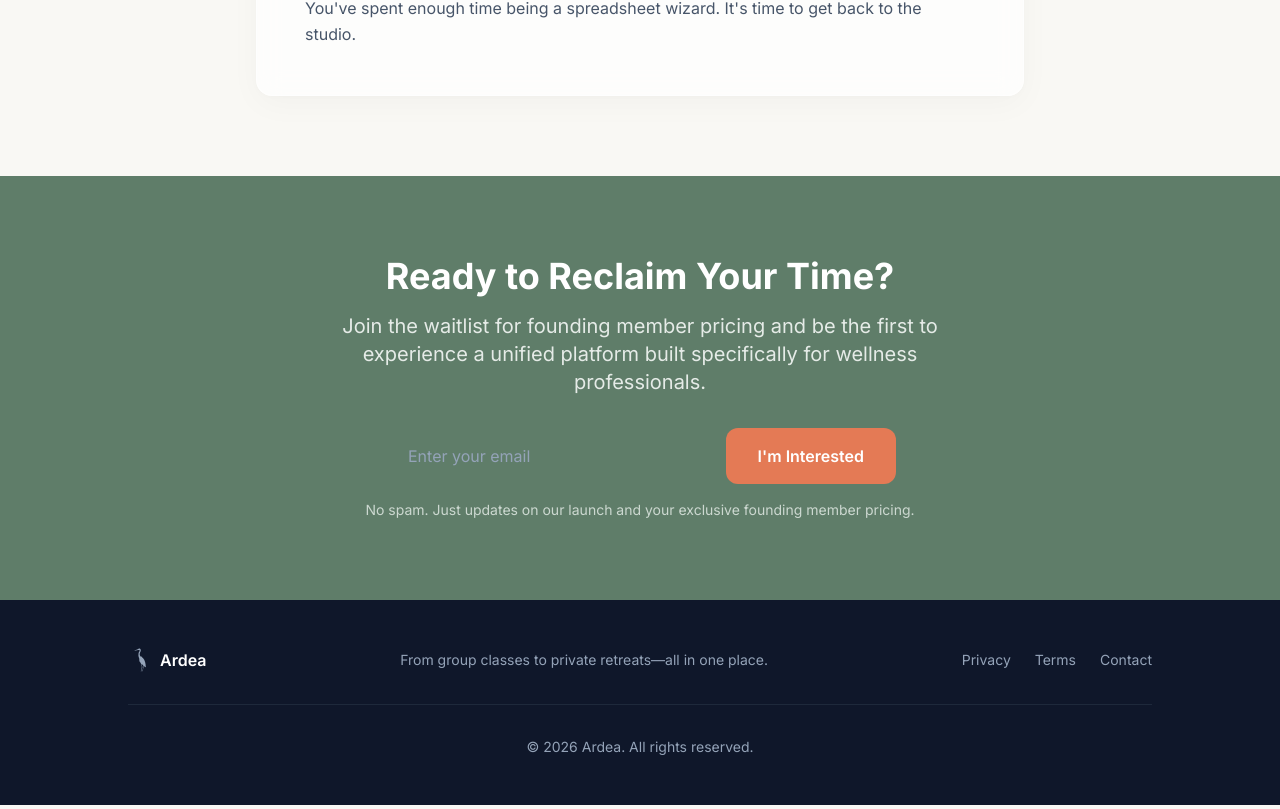
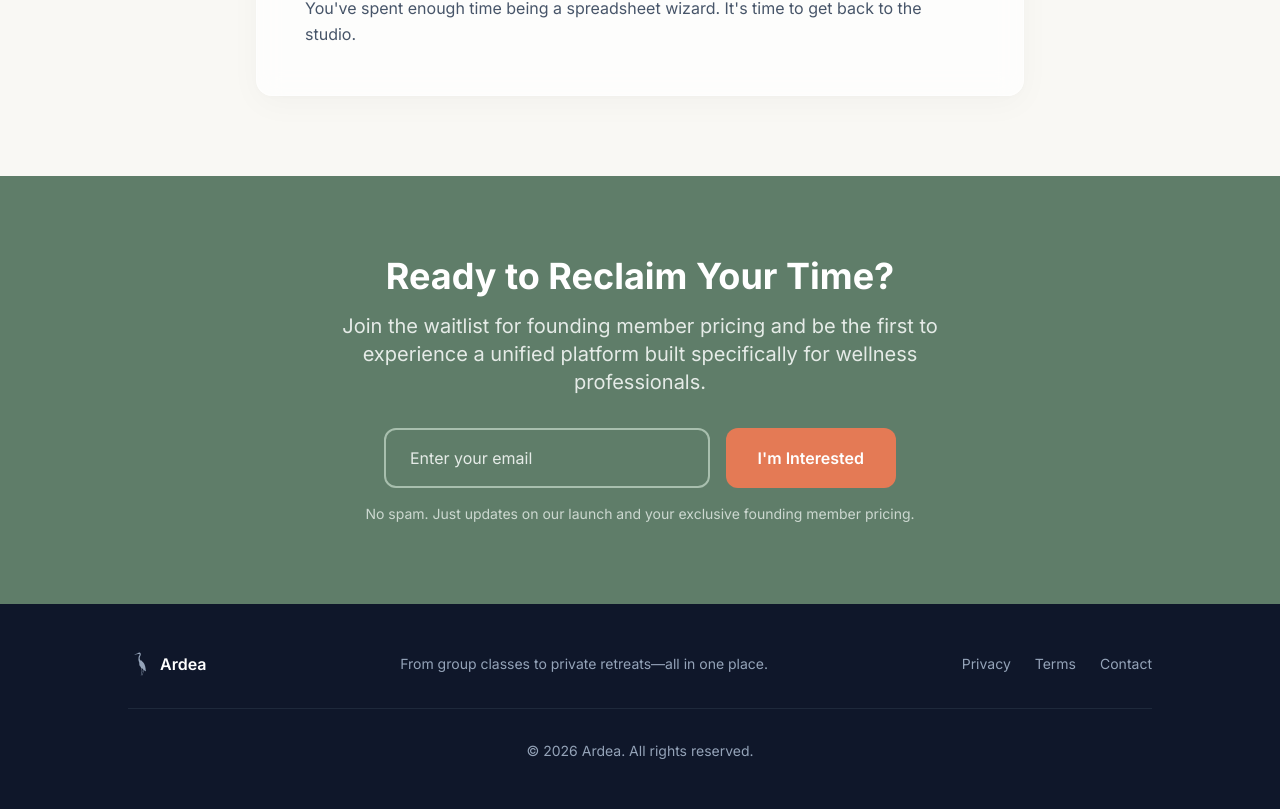
Before and after one commit to terrapinball/ardea-landing-page, a React (Vite) app: page / in a window 1280 px wide. Shown: the part 4191-5000 px from the top of the page. Built offline with nearby package versions, Linux system fonts and the light colour scheme.

Commit message:
fixed email input

```diff
--- a/src/App.tsx
+++ b/src/App.tsx
@@ -563,7 +563,7 @@ function App() {
                   onChange={(e) => setEmail(e.target.value)}
                   placeholder="Enter your email"
                   required
-                  className="flex-1 px-6 py-4 rounded-xl text-slate-800 placeholder-slate-400 focus:outline-none focus:ring-2 focus:ring-sage-400"
+                  className="flex-1 px-6 py-4 rounded-xl text-sage-100 placeholder-sage-100 border-2 border-sage-300 focus:outline-none focus:border-sage-100 focus:ring-2 focus:ring-sage-100"
                 />
                 <button
                   type="submit"
```
